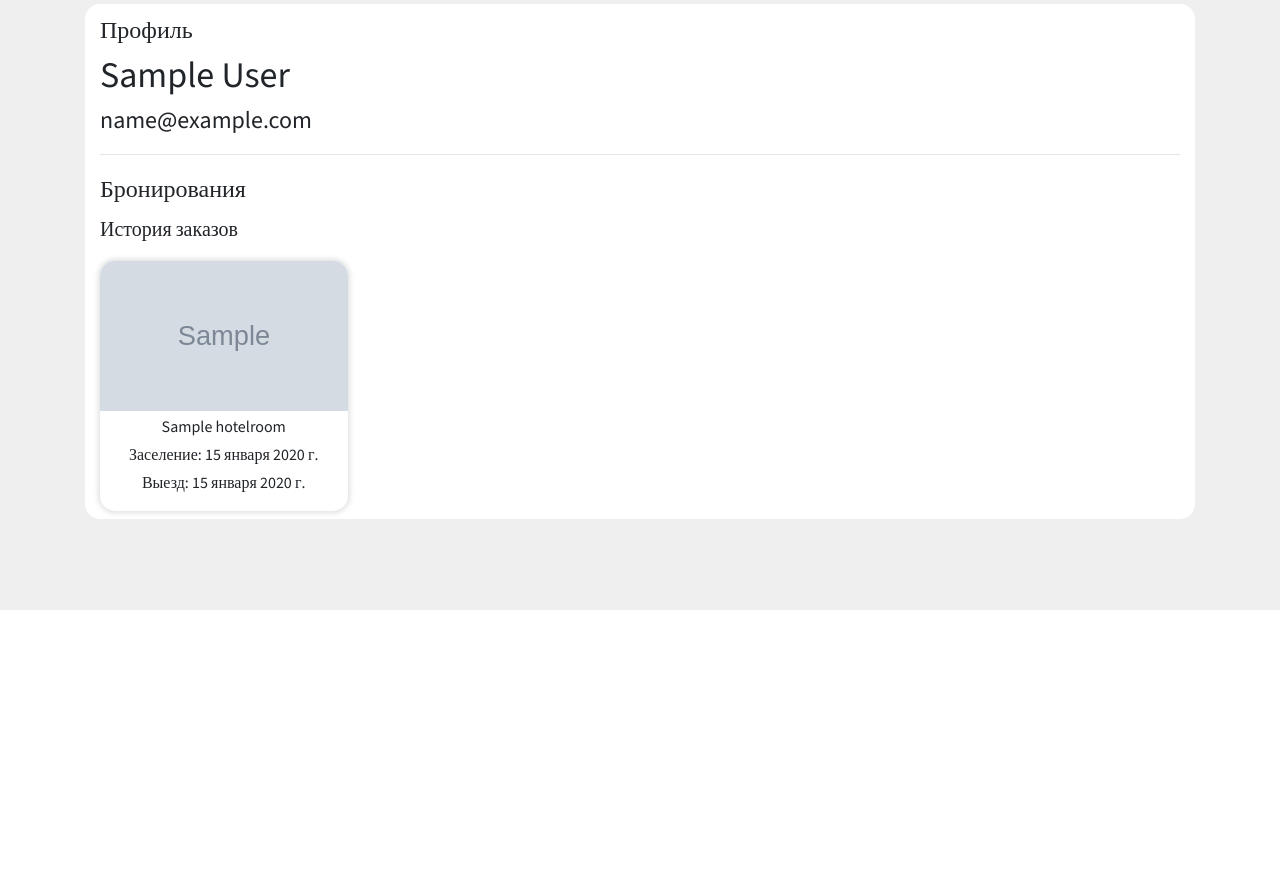
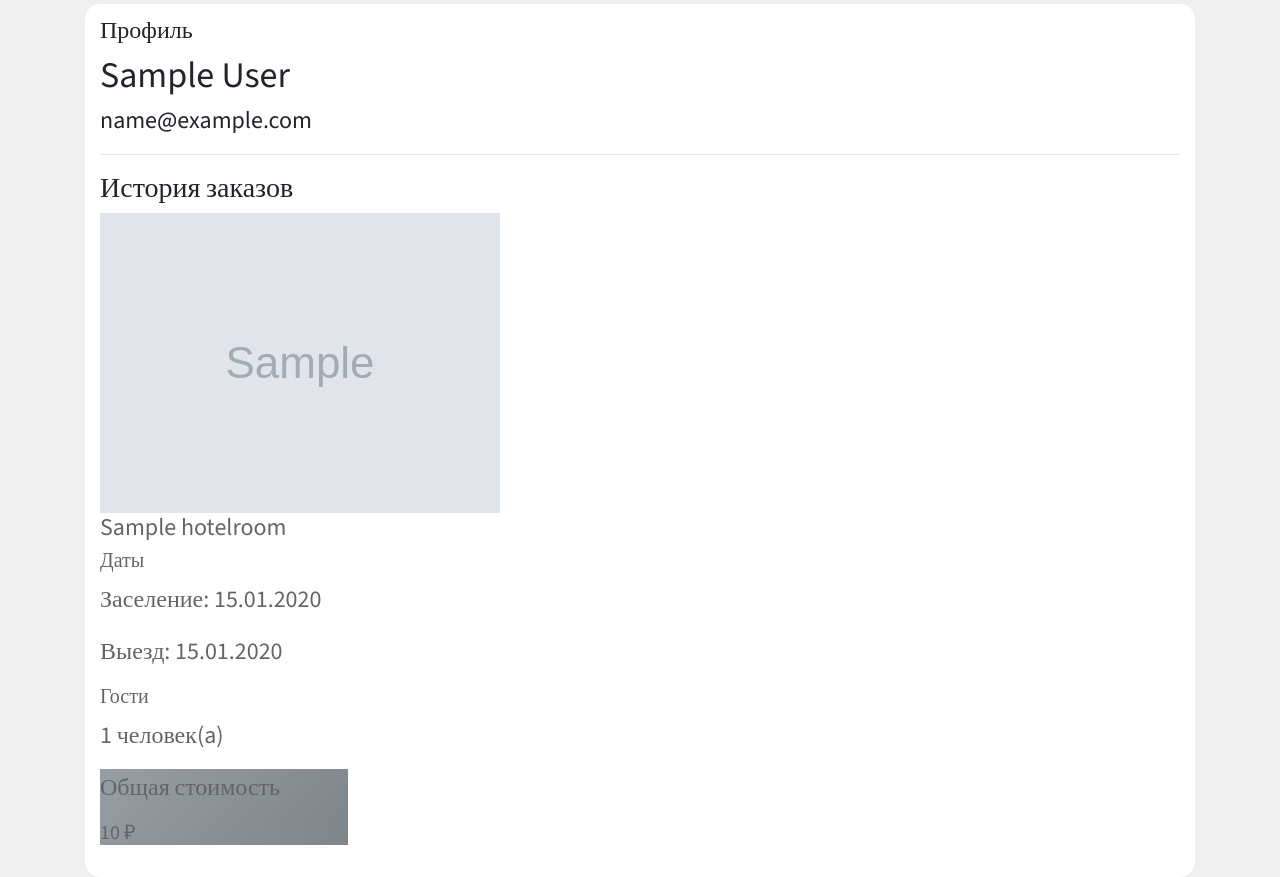
Before and after one commit to hellishlemonade/hotel, a Django app: page /auth/profile/ in a window 1280 px wide. Shown: the part 190-1067 px from the top of the page. Before the commit the page ends 800 px from the top, so only its background shows below. Run offline with Django 4.2, Linux system fonts and the light colour scheme; a user stored in the database is signed in; tables that the repository leaves empty hold one stand-in row (values such as "Sample post"); grey boxes marked "Sample" are stand-in pictures.

Commit message:
Frontend profile 1.1 version

```diff
--- a/templates/user/profile_detail.html
+++ b/templates/user/profile_detail.html
@@ -14,48 +14,130 @@
             {{ user.email }}
             <hr>
           </div>
+
+          <!-- Активные бронирования -->
+          {% if bookings %}
           <div class="col-12">
-            <p class="booking-title">Бронирования</p>
-            {% if bookings %}
+            <h3 class="booking-title">Активные бронирования</h3>
             <div class="row">
-            <p class="booking-active col-12">Активные</p>
               {% for booking in bookings %}
-              <div class="col-3">
-                <div class="booking">
-                  <a href="{{ booking.room.get_absolute_url }}" class="stretched-link" aria-label="Подробнее о {{ booking.room.title }}"></a>
-                  <div class="booking-image">
+                <div class="col-md-4 col-lg-3 mb-4">
+                  <div class="room-detail profile-card">
+                    <div class="room-detail-image">
                       <img src="{{ booking.room.main_img.url }}" alt="{{ booking.room.title }}">
                     </div>
-                  <div class="col-12">{{ booking.room.title }}</div>
-                  <div class="col-12">Заселение: {{ booking.check_in_date }}</div>
-                  <div class="col-12">Выезд: {{ booking.check_out_date }}</div>
+                    <div class="room-detail-content">
+                      <h4 class="room-detail-title">{{ booking.room.title }}</h4>
+
+                      <div class="room-info-grid">
+                        <div class="room-info-card">
+                          <h5 class="room-info-title">
+                            <i class="fas fa-calendar-check"></i>
+                            Даты
+                          </h5>
+                          <p class="room-info-value">
+                            Заселение: {{ booking.check_in_date|date:"d.m.Y" }}
+                          </p>
+                          <p class="room-info-value">
+                            Выезд: {{ booking.check_out_date|date:"d.m.Y" }}
+                          </p>
+                        </div>
+
+                        <div class="room-info-card">
+                          <h5 class="room-info-title">
+                            <i class="fas fa-users"></i>
+                            Гости
+                          </h5>
+                          <p class="room-info-value">
+                            {{ booking.guest_count }} человек
+                          </p>
+                        </div>
+                      </div>
+
+                      <div class="room-price-section">
+                        <p class="room-price-label">Общая стоимость</p>
+                        <h5 class="room-price-value">{{ booking.total_price }} ₽</h5>
+                      </div>
+
+                      <a href="{{ booking.room.get_absolute_url }}" class="stretched-link" aria-label="Подробнее о {{ booking.room.title }}"></a>
+                    </div>
                   </div>
                 </div>
               {% endfor %}
+            </div>
+          </div>
+          {% endif %}
 
-            {% endif %}
+          <!-- История заказов -->
           {% if bookings_isnt_active %}
+          <div class="col-12">
+            <h3 class="booking-title">История заказов</h3>
             <div class="row">
-            <p class="booking-active col-12">История заказов</p>
               {% for booking in bookings_isnt_active %}
-              <div class="col-3">
-                <div class="booking">
-                  <a href="{{ booking.room.get_absolute_url }}" class="stretched-link" aria-label="Подробнее о {{ booking.room.title }}"></a>
-                  <div class="booking-image">
+                <div class="col-md-4 col-lg-3 mb-4">
+                  <div class="room-detail profile-card" style="opacity: 0.7;">
+                    <div class="room-detail-image">
                       <img src="{{ booking.room.main_img.url }}" alt="{{ booking.room.title }}">
                     </div>
-                  <div class="col-12">{{ booking.room.title }}</div>
-                  <div class="col-12">Заселение: {{ booking.check_in_date }}</div>
-                  <div class="col-12">Выезд: {{ booking.check_out_date }}</div>
+                    <div class="room-detail-content">
+                      <h4 class="room-detail-title">{{ booking.room.title }}</h4>
+
+                      <div class="room-info-grid">
+                        <div class="room-info-card">
+                          <h5 class="room-info-title">
+                            <i class="fas fa-calendar-times"></i>
+                            Даты
+                          </h5>
+                          <p class="room-info-value">
+                            Заселение: {{ booking.check_in_date|date:"d.m.Y" }}
+                          </p>
+                          <p class="room-info-value">
+                            Выезд: {{ booking.check_out_date|date:"d.m.Y" }}
+                          </p>
+                        </div>
+
+                        <div class="room-info-card">
+                          <h5 class="room-info-title">
+                            <i class="fas fa-users"></i>
+                            Гости
+                          </h5>
+                          <p class="room-info-value">
+                            {{ booking.guest_count }} человек(a)
+                          </p>
+                        </div>
+                      </div>
+
+                      <div class="room-price-section" style="background: linear-gradient(135deg, #6c757d 0%, #495057 100%);">
+                        <p class="room-price-label">Общая стоимость</p>
+                        <h5 class="room-price-value">{{ booking.total_price }} ₽</h5>
+                      </div>
+
+                      <a href="{{ booking.room.get_absolute_url }}" class="stretched-link" aria-label="Подробнее о {{ booking.room.title }}"></a>
+                    </div>
                   </div>
                 </div>
               {% endfor %}
+            </div>
+          </div>
+          {% endif %}
+
+          <!-- Сообщение если нет бронирований -->
+          {% if not bookings and not bookings_isnt_active %}
+          <div class="col-12">
+            <div class="room-detail" style="text-align: center; padding: 60px 30px;">
+              <i class="fas fa-calendar-times" style="font-size: 48px; color: #6c757d; margin-bottom: 20px;"></i>
+              <h3 style="color: #6c757d; margin-bottom: 15px;">У вас пока нет бронирований</h3>
+              <p style="color: #6c757d; margin-bottom: 30px;">Забронируйте номер для отдыха в наших отелях</p>
+              <a href="{% url 'rooms' %}" class="btn-book-now" style="display: inline-block;">
+                <i class="fas fa-search"></i>
+                Посмотреть номера
+              </a>
+            </div>
+          </div>
           {% endif %}
         </div>
       </div>
     </div>
   </div>
 </div>
-  </div>
-</div>
 {% endblock %}
```
Lines whose indentation alone changed are shown as unchanged.
